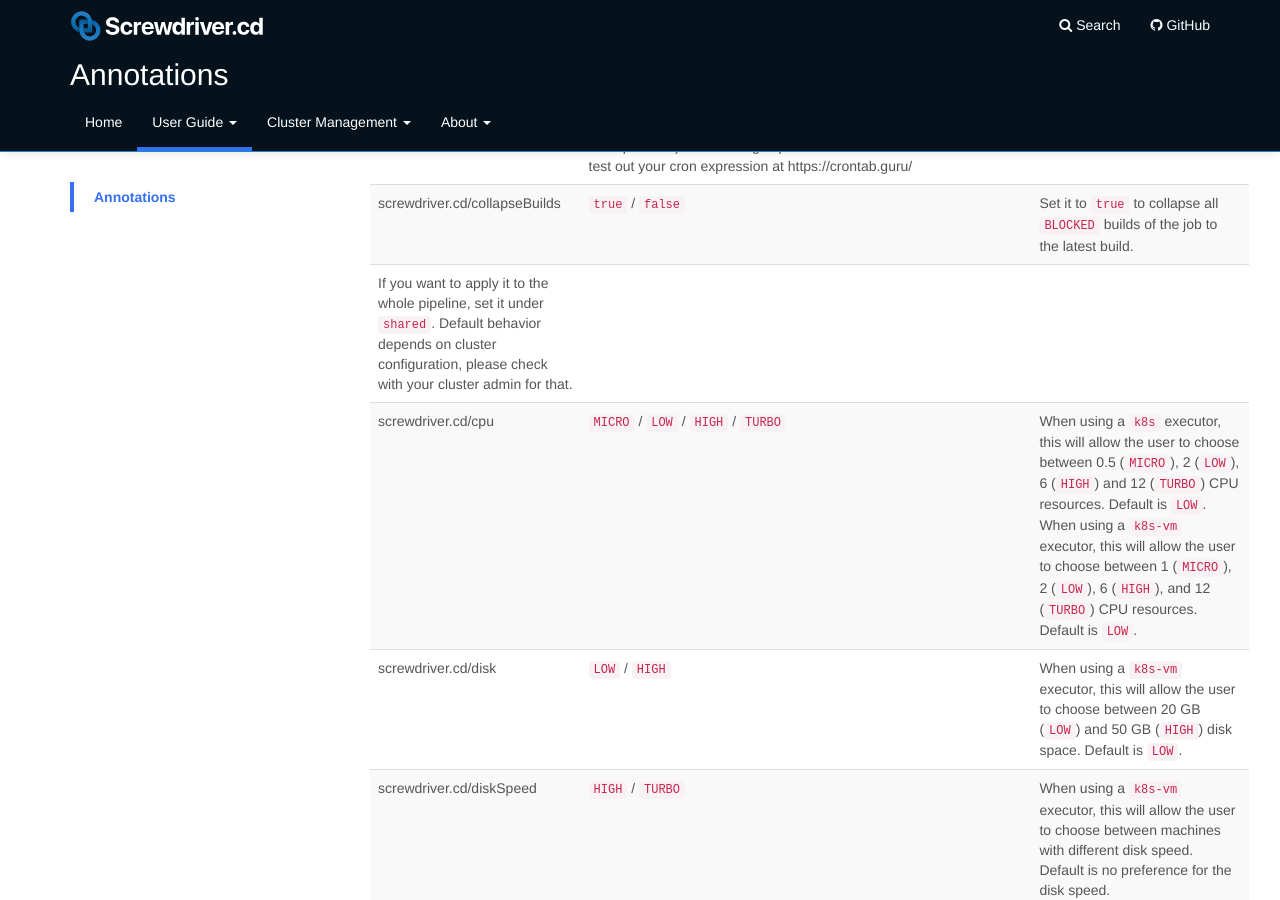
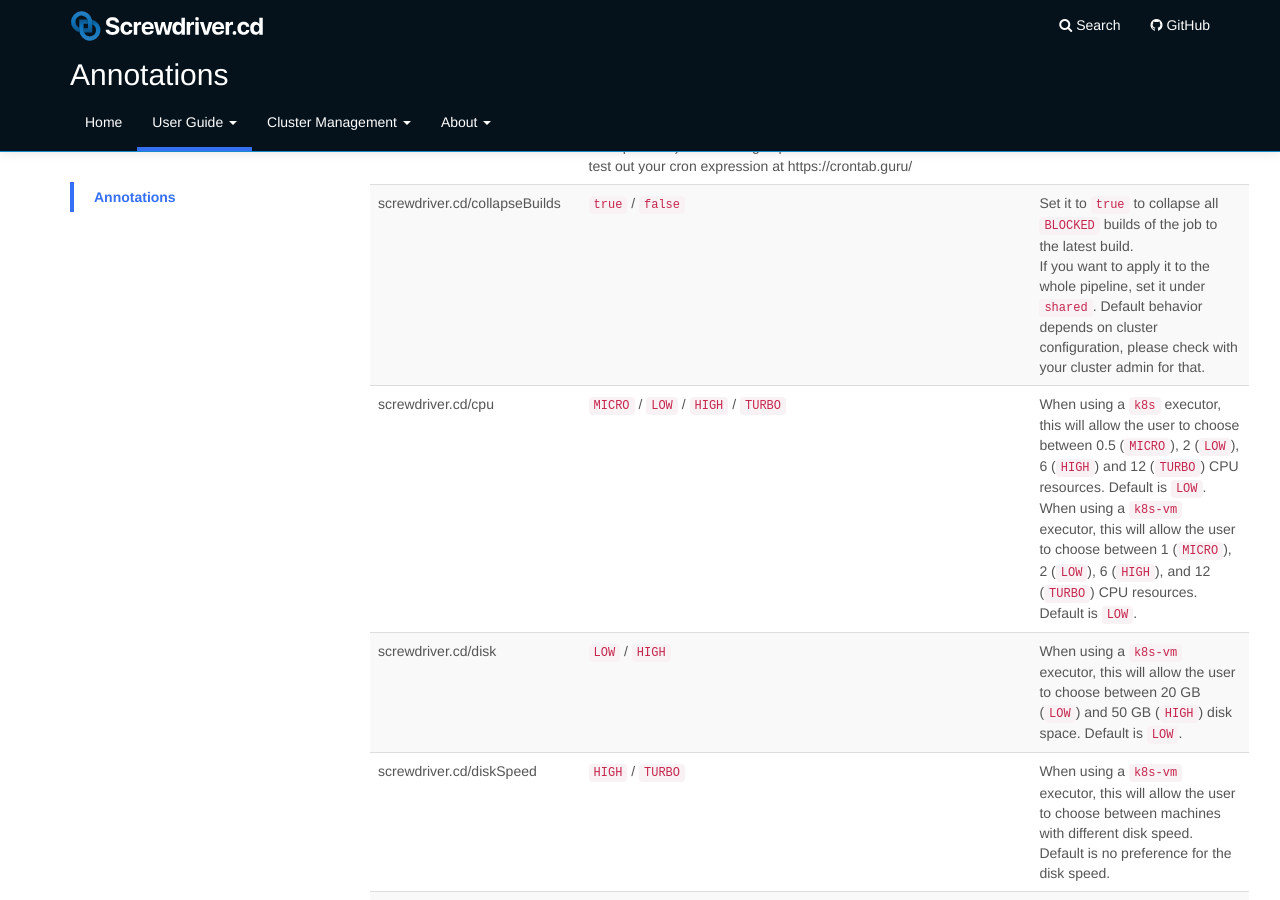
Before and after one commit to screwdriver-cd/guide, a Jekyll site: the page built from docs/user-guide/configuration/annotations.md, in a window 1280 px wide and 900 px high, scrolled down 1080 px. Built offline with Jekyll 4.4.1, drawn with Linux system fonts in a browser that asks for light colours.

Commit message:
fix broken markdown

```diff
--- a/docs/user-guide/configuration/annotations.md
+++ b/docs/user-guide/configuration/annotations.md
@@ -38,8 +38,7 @@ The following annotations are supported by plugins maintained by Screwdriver.cd.
 |------------|--------|-------------|
 | screwdriver.cd/buildCluster | Build cluster name to run your build in | You can refer to `<API URL>/v4/buildclusters` for a list of available build clusters. By default, builds will be assigned to the default cluster with field `managedByScrewdriver: true`. You can choose from any default cluster and external cluster that your repo is allowed to use (indicated by the field `scmOrganizations`).|
 | screwdriver.cd/buildPeriodically | A CRON expression with an 'H' in the minutes field, e.g. `H 0 * * *` <br><br>**Note:** The first interval is always set to "H" (maximum frequency as once per hour) to avoid large spikes for shared resources. You can test out your cron expression at https://crontab.guru/ | This will trigger your job periodically according to the cron expression. |
-| screwdriver.cd/collapseBuilds | `true` / `false` | Set it to `true` to collapse all `BLOCKED` builds of the job to the latest build.
-If you want to apply it to the whole pipeline, set it under `shared`. Default behavior depends on cluster configuration, please check with your cluster admin for that.  |
+| screwdriver.cd/collapseBuilds | `true` / `false` | Set it to `true` to collapse all `BLOCKED` builds of the job to the latest build.<br>If you want to apply it to the whole pipeline, set it under `shared`. Default behavior depends on cluster configuration, please check with your cluster admin for that.  |
 | screwdriver.cd/cpu | `MICRO` / `LOW` / `HIGH` / `TURBO` | When using a `k8s` executor, this will allow the user to choose between 0.5 (`MICRO`), 2 (`LOW`), 6 (`HIGH`) and 12 (`TURBO`) CPU resources. Default is `LOW`.<br>   When using a `k8s-vm` executor, this will allow the user to choose between 1 (`MICRO`), 2 (`LOW`), 6 (`HIGH`), and 12 (`TURBO`) CPU resources. Default is `LOW`. |
 | screwdriver.cd/disk | `LOW` / `HIGH` | When using a `k8s-vm` executor, this will allow the user to choose between 20 GB (`LOW`) and 50 GB (`HIGH`) disk space. Default is `LOW`. |
 | screwdriver.cd/diskSpeed | `HIGH` / `TURBO` | When using a `k8s-vm` executor, this will allow the user to choose between machines with different disk speed. Default is no preference for the disk speed. |
```
